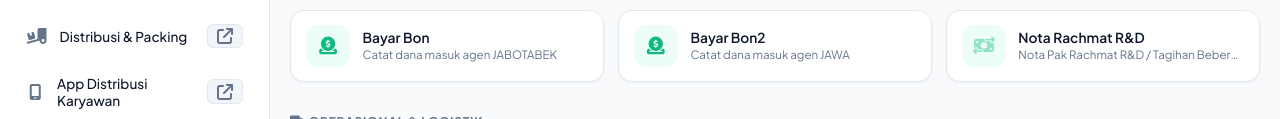
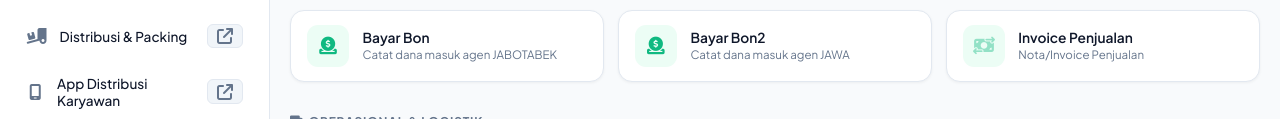
Before and after one commit to kkurnia-sudo/systemapps, a plain HTML site: page dashboard11.html in a window 1280 px wide. Shown: the part 254-373 px from the top of the page. Drawn offline with Linux system fonts and the light colour scheme.

Commit message:
Update dashboard11.html

```diff
--- a/dashboard11.html
+++ b/dashboard11.html
@@ -886,8 +886,8 @@
 							<i class="fa-solid fa-money-bill-transfer fa-beat-fade"></i>
                         </div>
                         <div class="card-text">
-                            <h3>Nota Rachmat R&D</h3>
-                            <p>Nota Pak Rachmat R&D / Tagihan Beberapa Agen</p>
+                            <h3>Invoice Penjualan</h3>
+                            <p>Nota/Invoice Penjualan</p>
                         </div>
                     </a>
 
```
